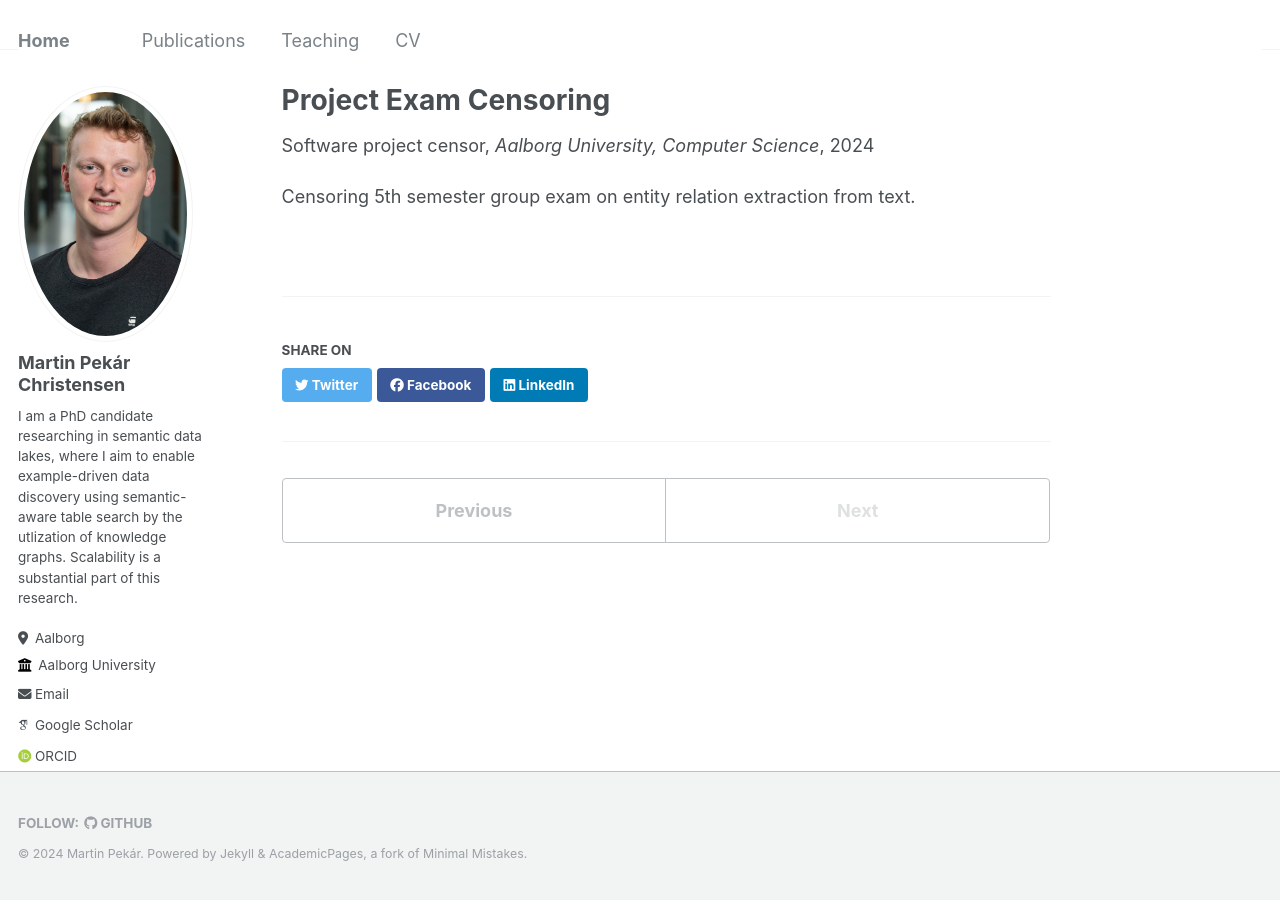
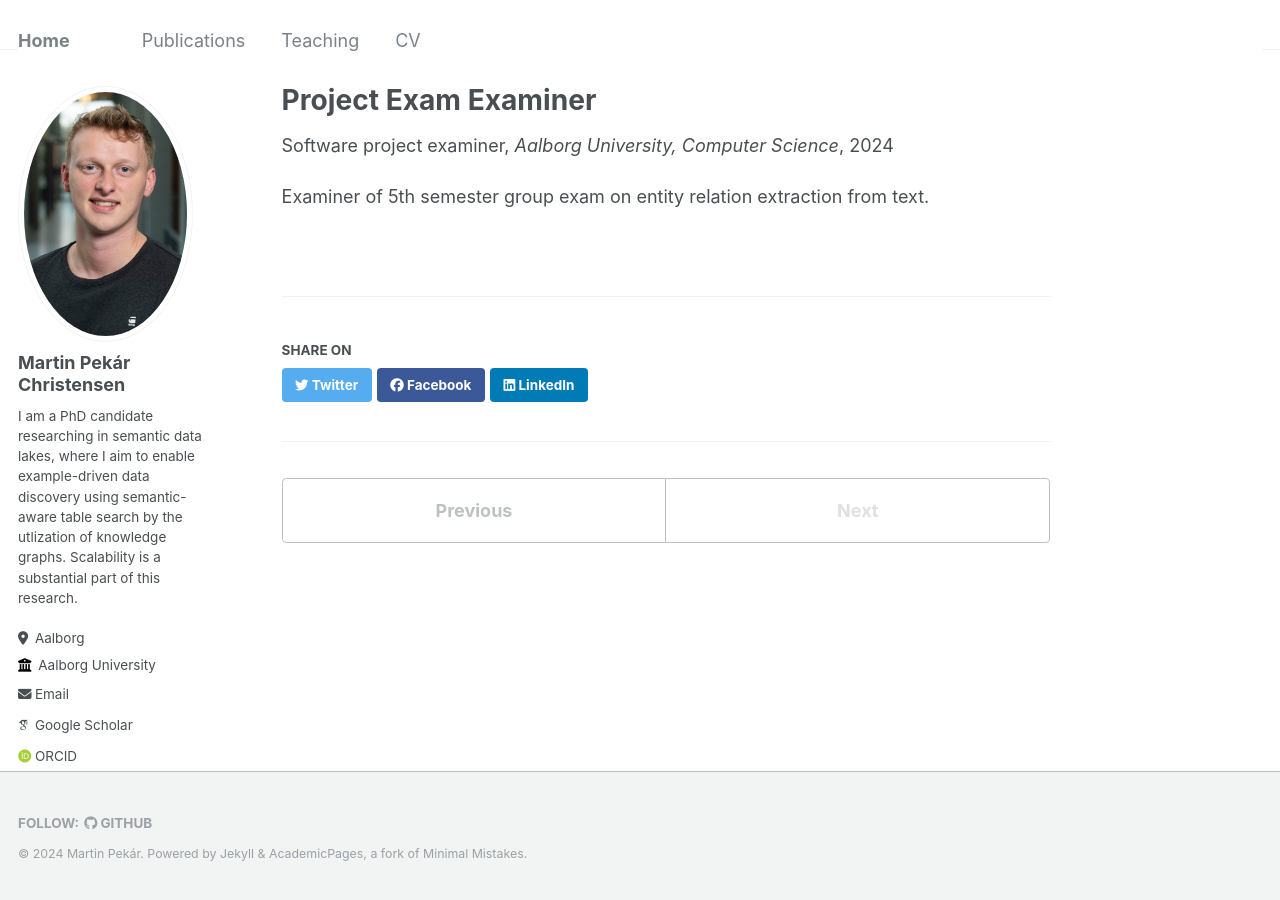
Before and after one commit to MrPekar98/mrpekar98.github.io, a Jekyll site: the page built from _teaching/2023-fall-teaching-censoring-1.md, in a window 1280 px wide. Built offline with Jekyll 4.4.1, drawn with Linux system fonts in a browser that asks for light colours; some web fonts are replaced.

Commit message:
Update 2023-fall-teaching-censoring-1.md

```diff
--- a/_teaching/2023-fall-teaching-censoring-1.md
+++ b/_teaching/2023-fall-teaching-censoring-1.md
@@ -1,10 +1,10 @@
 ---
-title: "Project Exam Censoring"
+title: "Project Exam Examiner"
 collection: teaching
-type: "Software project censor"
+type: "Software project examiner"
 #permalink: /teaching/2015-spring-teaching-1
 venue: "Aalborg University, Computer Science"
 date: 2024-01-23
 location: "Aalborg, Denmark"
 ---
-Censoring 5th semester group exam on entity relation extraction from text.
+Examiner of 5th semester group exam on entity relation extraction from text.
```
